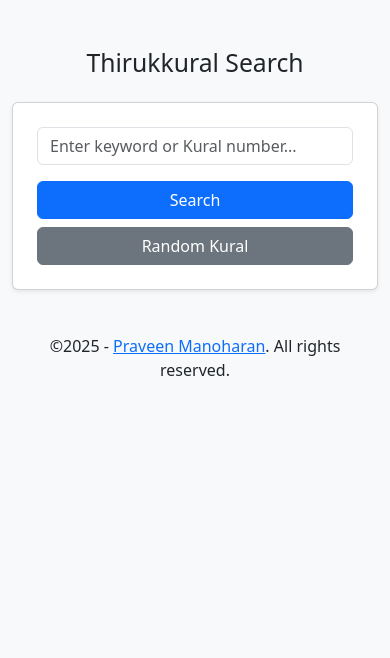
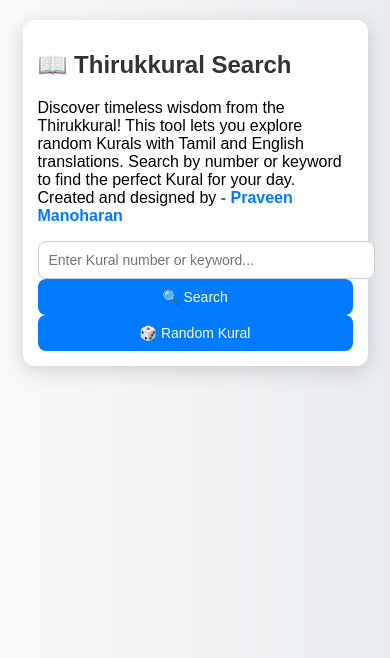
Before and after one commit to praveen-manohar/thirukkural_chatbot, a Flask app: page / in a window 390 px wide. Shown: the top 658 px of the page. Run offline with Flask 3, Linux system fonts and the light colour scheme.

Commit message:
final correction on this

```diff
--- a/app.py
+++ b/app.py
@@ -137,7 +137,7 @@ def chat_bot():
 
 
 # API: Random Kural
-@app.route("/api/random", methods=["GET"])
+@app.route("/api/random", methods=["GET", "POST"])
 def random_kural():
     kural = Thirukkural.query.order_by(db.func.random()).first()
     if kural:
@@ -155,6 +155,7 @@ def random_kural():
 def home():
     return render_template("index.html")
 
+
 # ----------------- Run Server ---------------- #
 if __name__ == "__main__":
     app.run(debug=True)
--- /dev/null
+++ b/static/styles.css
@@ -0,0 +1,212 @@
+/* General Styles */
+body {
+    font-family: 'Poppins', sans-serif;
+
+    background: linear-gradient(to right, #f8f9fa, #e9ecef);
+    margin: 0;
+    padding: 20px;
+}
+
+/* Main Container */
+.container {
+    max-width: 1000px;
+    background: white;
+    padding: 30px;
+    border-radius: 12px;
+    box-shadow: 0px 5px 20px rgba(0, 0, 0, 0.15);
+    margin: auto;
+    transition: 0.3s ease-in-out;
+}
+
+h1 {
+    color: #333;
+    font-size: 28px;
+    margin-bottom: 20px;
+}
+
+/* Search Section */
+.search-section {
+    margin-bottom: 20px;
+    display: flex;
+
+    gap: 10px;
+    flex-wrap: wrap;
+}
+
+/* Input Field */
+input {
+    flex: 1;
+    max-width: 400px;
+    padding: 12px;
+    border: 1px solid #ccc;
+    border-radius: 8px;
+    font-size: 16px;
+    transition: 0.3s ease;
+    width: 100%;
+}
+
+input:focus {
+    border-color: #007bff;
+    outline: none;
+    box-shadow: 0px 0px 5px rgba(0, 123, 255, 0.5);
+}
+
+/* Buttons */
+button {
+    padding: 12px 18px;
+    border: none;
+    background: #007bff;
+    color: white;
+    font-size: 16px;
+    border-radius: 8px;
+    cursor: pointer;
+    transition: all 0.3s ease-in-out;
+    width: auto;
+    min-width: 120px;
+}
+
+button:hover {
+    background: #0056b3;
+    transform: scale(1.05);
+}
+
+/* Kural Card */
+.kural-card {
+    background: #fff;
+    padding: 20px;
+    margin-top: 15px;
+    border-radius: 10px;
+    box-shadow: 0px 4px 10px rgba(0, 0, 0, 0.1);
+
+    transition: 0.3s;
+}
+
+.kural-card:hover {
+    transform: translateY(-3px);
+}
+
+/* Tamil Text */
+.tamil {
+    font-weight: bold;
+    color: #d63384;
+    font-size: 24px;
+    line-height: 1.8;
+
+    padding: 10px;
+    border-bottom: 2px solid #f8d7da;
+    margin-bottom: 10px;
+}
+
+.tamil span {
+    display: block;
+    font-size: 26px;
+}
+
+/* English Translation */
+.english {
+    font-style: italic;
+    color: #444;
+    font-size: 18px;
+    margin-top: 10px;
+}
+
+/* Explanation */
+.explanation {
+    font-size: 16px;
+    color: #555;
+    text-align: justify;
+    margin-top: 10px;
+}
+
+/* Error Message */
+.error {
+    color: red;
+    font-weight: bold;
+    font-size: 18px;
+    margin-top: 15px;
+}
+
+/* 🔹 RESPONSIVE DESIGN */
+@media (max-width: 768px) {
+    .container {
+        width: 90%;
+        padding: 20px;
+    }
+
+    input {
+        width: 100%;
+    }
+
+    button {
+        width: 100%;
+    }
+
+    .tamil {
+        font-size: 22px;
+    }
+
+    .english {
+        font-size: 16px;
+    }
+}
+
+@media (max-width: 480px) {
+    h1 {
+        font-size: 24px;
+    }
+
+    .container {
+        padding: 15px;
+    }
+
+    input {
+        width: 100%;
+        font-size: 14px;
+        padding: 10px;
+    }
+
+    button {
+        width: 100%;
+        font-size: 14px;
+        padding: 10px;
+    }
+
+    .tamil {
+        font-size: 20px;
+    }
+
+    .english {
+        font-size: 14px;
+    }
+}
+.app-description a {
+    color: #007bff;
+    text-decoration: none;
+    font-weight: bold;
+}
+
+.app-description a:hover {
+    text-decoration: underline;
+}
+
+
+/* Footer */
+.footer {
+    background: #333;
+    color: white;
+    text-align: center;
+    padding: 15px;
+    font-size: 16px;
+    margin-top: 20px;
+    width: 100%;
+}
+
+.footer a {
+    color: #00bfff;
+    text-decoration: none;
+    font-weight: bold;
+}
+
+.footer a:hover {
+    color: #ff9800;
+}
--- a/templates/index.html
+++ b/templates/index.html
@@ -1,117 +1,81 @@
 <!DOCTYPE html>
-<html lang="en">
-
+<html lang="ta">
 <head>
     <meta charset="UTF-8">
     <meta name="viewport" content="width=device-width, initial-scale=1.0">
-    <meta name="description"
-        content="Thirukkural chatbot to search Thirukkural with number, keyword, or random Kural with explanation and English translation.">
-    <title>Thirukkural Finder Chatbot</title>
-    <link rel="stylesheet" href="https://cdn.jsdelivr.net/npm/bootstrap@5.3.0/dist/css/bootstrap.min.css">
-    <script src="https://code.jquery.com/jquery-3.6.0.min.js"></script>
+    <title>Thirukkural Search</title>
+    <link rel="stylesheet" href="https://cdnjs.cloudflare.com/ajax/libs/font-awesome/6.4.2/css/all.min.css">
+    <link rel="stylesheet" href="{{ url_for('static', filename='styles.css') }}">
 </head>
+<body>
 
-<body class="bg-light">
-    <div class="container mt-5">
-        <h2 class="text-center mb-4">Thirukkural Search</h2>
+    <div class="container">
+        <h1>📖 Thirukkural Search</h1>
+        <p class="app-description">
+            Discover timeless wisdom from the Thirukkural! This tool lets you explore random Kurals with Tamil and English translations.
+            Search by number or keyword to find the perfect Kural for your day.
+            <br>
+            Created and designed by
+            <a href="https://zerrowtech.com/praveen-manoharan" target="_blank">- Praveen Manoharan</a>
+        </p>
 
-        <div class="card p-4 shadow-sm">
-            <div class="mb-3">
-                <input type="text" id="query" class="form-control" placeholder="Enter keyword or Kural number...">
-            </div>
-            <div class="d-grid gap-2 d-md-flex justify-content-md-center">
-                <button class="btn btn-primary" onclick="searchKural()">Search</button>
-                <button class="btn btn-secondary" onclick="getRandomKural()">Random Kural</button>
-            </div>
-        </div>
+        <input type="text" id="query" placeholder="Enter Kural number or keyword...">
+        <button onclick="fetchKural()">🔍 Search</button>
+        <button onclick="fetchRandom()">🎲 Random Kural</button>
 
-        <div id="result" class="mt-4"></div>
+        <div id="results"></div>
+
     </div>
 
-    <footer style="background-color: #f8f9fa; padding: 20px; text-align: center; margin-top: 20px;">
-        <p>&copy;2025 - <a href="https://zerrowtech.com/praveen-manoharan/">Praveen Manoharan</a>. All rights reserved.</p>
-    </footer>
-
     <script>
-        function searchKural() {
+        function fetchKural() {
             let query = document.getElementById("query").value.trim();
             if (!query) {
-                alert("Please enter a keyword or Kural number.");
+                alert("Please enter a query!");
+                return;
+            }
+            fetch(`/api/chat?query=${query}`)
+                .then(response => response.json())
+                .then(data => displayResults(data))
+                .catch(error => console.error("Error fetching Kural:", error));
+        }
+
+        function fetchRandom() {
+            fetch(`/api/random`)
+                .then(response => response.json())
+                .then(data => displayResults(data))
+                .catch(error => console.error("Error fetching random Kural:", error));
+        }
+
+        function displayResults(data) {
+            let resultsDiv = document.getElementById("results");
+            resultsDiv.innerHTML = "";
+
+            if (data.error || data.message) {
+                resultsDiv.innerHTML = `<p class="error">${data.error || data.message}</p>`;
                 return;
             }
 
-            // Clear previous result
-            document.getElementById("result").innerHTML = "<p>Searching...</p>";
+            let kurals = data.results ? data.results : [data];
 
-            // Call chat API dynamically
-            fetch('/api/chat', {
-                method: 'POST',
-                headers: { 'Content-Type': 'application/json' },
-                body: JSON.stringify({ query: query })
-            })
-                .then(res => res.json())
-                .then(data => {
-                    console.log(data);
-                    if (data.message) {
-                        document.getElementById("result").innerHTML = `<p class='alert alert-warning'>${data.message}</p>`;
-                    } else if (data.type === 'kural') {
-                        displayKural(data);
-                    } else if (data.type === 'search' && data.results.length > 0) {
-                        displayKuralList(data.results);
-                    } else {
-                        document.getElementById("result").innerHTML = `<p class='alert alert-warning'>No Kural found for your query.</p>`;
-                    }
-                })
-                .catch(err => {
-                    console.error(err);
-                    document.getElementById("result").innerHTML = `<p class='alert alert-danger'>An error occurred. Please try again.</p>`;
-                });
-        }
+            kurals.forEach(kural => {
+                let tamilWords = kural.kural_tamil.trim().split(" ");
+                let firstLine = tamilWords.slice(0, 4).join(" "); // First 4 letters
+                let secondLine = tamilWords.slice(4).join(" "); // Remaining 3 letters
 
-        function displayKural(kural) {
-            let words = kural.kural_tamil.split(' ');
-            let formattedKural = '';
-
-            for (let i = 0; i < words.length; i++) {
-                formattedKural += words[i] + ' ';
-                if ((i + 1) % 4 === 0) {
-                    formattedKural += '<br>'; // Add line break after every 4 words
-                }
-            }
-
-            let html = `
-                <div class='card mt-3 p-3'>
-                    <h5>Kural No: ${kural.kural_no}</h5>
-                    <p class='fw-bold'>${formattedKural}</p>
-                </div>
-            `;
-
-            document.getElementById('kural-container').innerHTML = html;
-        }
-
-
-        function displayKuralList(kurals) {
-            let html = "";
-            kurals.forEach(kural => {
-                html += `
-                    <div class='card mt-3 p-3'>
-                        <h5>Kural No: ${kural.kural_no}</h5>
-                        <p class='fw-bold'>${kural.kural_tamil}</p>
-                        <p>${kural.kural_english}</p>
+                let kuralHTML = `
+                    <div class="kural-card">
+                        <h2>Thirukkural : ${kural.kural_no}</h2>
+                        <p class="tamil"><span>${firstLine}</span><span>${secondLine}</span></p>
+                        <p class="english">${kural.kural_english}</p>
                         <p><strong>Explanation (Tamil):</strong> ${kural.explanation_tamil}</p>
                         <p><strong>Explanation (English):</strong> ${kural.explanation_english}</p>
                     </div>
                 `;
+                resultsDiv.innerHTML += kuralHTML;
             });
-            document.getElementById("result").innerHTML = html;
-        }
-
-        function getRandomKural() {
-            let randomNum = Math.floor(Math.random() * 1330) + 1; // Thirukkural has 1330 kurals
-            document.getElementById("query").value = randomNum; // Set random number in input box
-            searchKural(); // Call search
         }
     </script>
+
 </body>
-
 </html>
```
Also changed, not shown: README.md.
